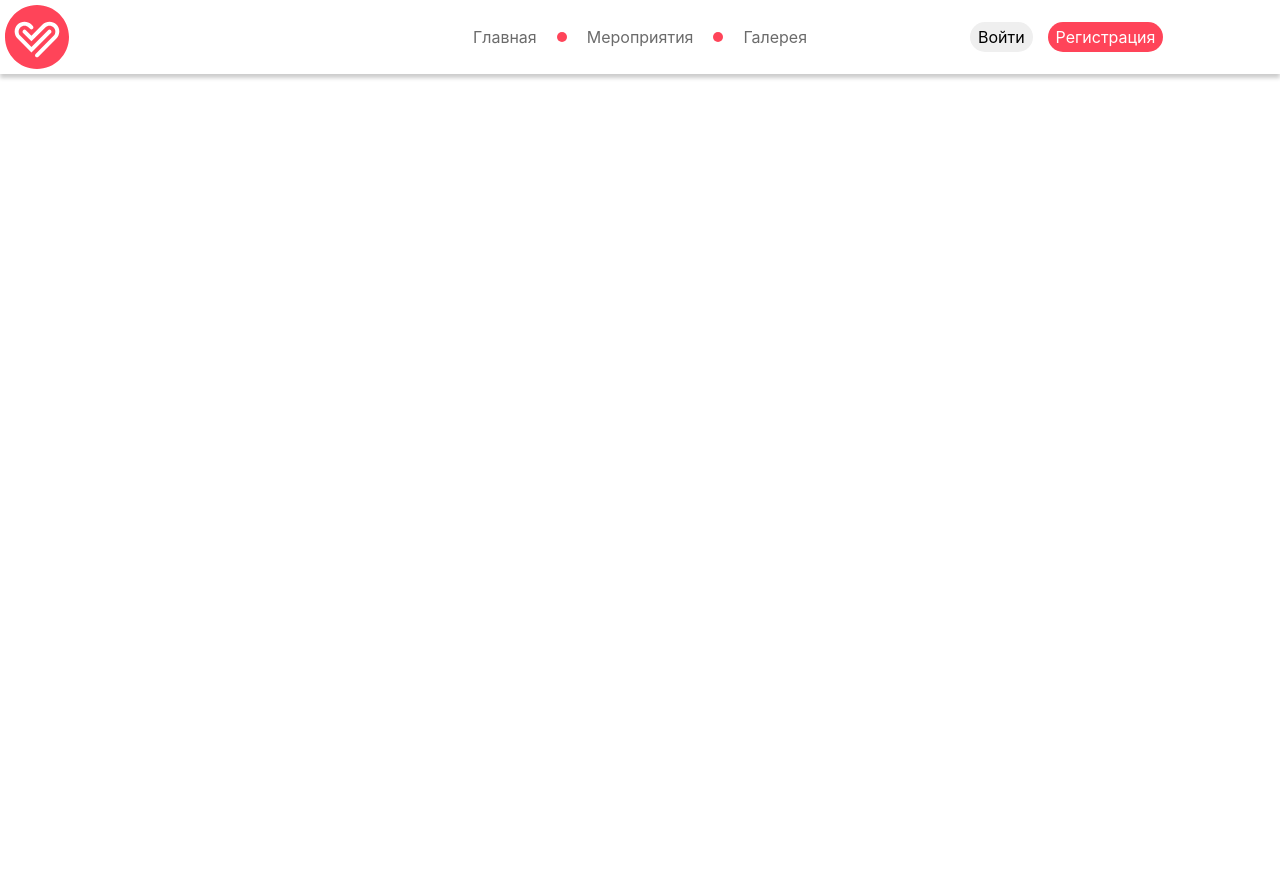
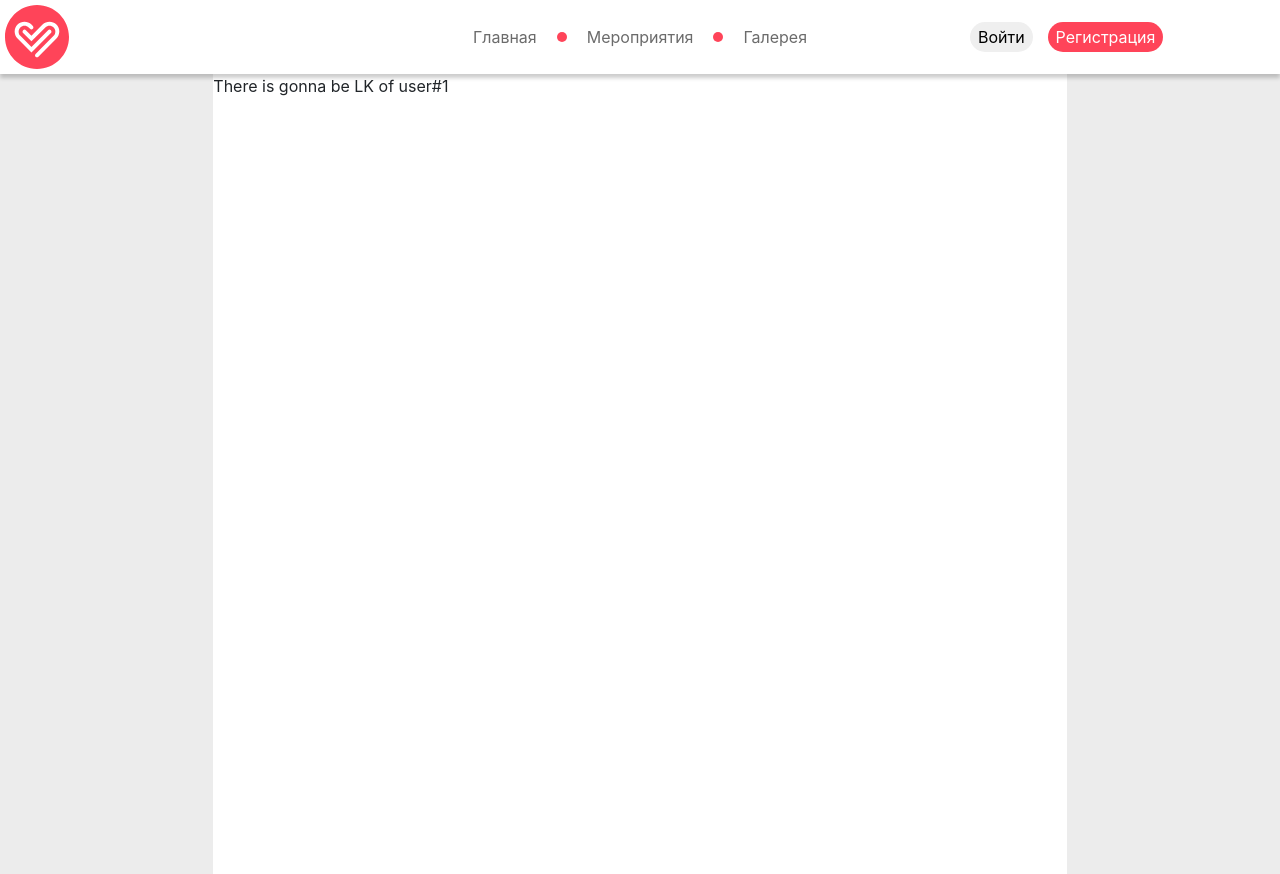
Before and after one commit to Ninja-Official/help-children-frontend, a Nuxt app: page /users/1 in a window 1280 px wide. Before the commit the page ends 800 px from the top, so only its background shows below. Built offline with nearby package versions, Linux system fonts and the light colour scheme.

Commit message:
add users

```diff
--- /dev/null
+++ b/pages/messenger/index.vue
@@ -0,0 +1,17 @@
+<template>
+  <div>
+    <PageBase>
+
+    </PageBase>
+  </div>
+</template>
+
+<script>
+  export default {
+
+  }
+</script>
+
+<style scoped>
+
+</style>
--- /dev/null
+++ b/pages/users/_id.vue
@@ -0,0 +1,24 @@
+<template>
+  <PageBase>
+    <div>
+      There is gonna be LK of user#{{ id }}
+    </div>
+  </PageBase>
+</template>
+
+<script>
+  export default {
+    validate ({ params }) {
+      return /^\d+$/.test(params.id) // + get запрос на наличие в базе
+    },
+    computed: {
+      id () {
+        return this.$route.params.id
+      }
+    }
+  }
+</script>
+
+<style scoped>
+
+</style>
--- /dev/null
+++ b/pages/users/index.vue
@@ -0,0 +1,17 @@
+<template>
+  <div>
+    <PageBase>
+
+    </PageBase>
+  </div>
+</template>
+
+<script>
+  export default {
+
+  }
+</script>
+
+<style scoped>
+
+</style>
```
Also changed, not shown: pages/users/users.vue (added).
